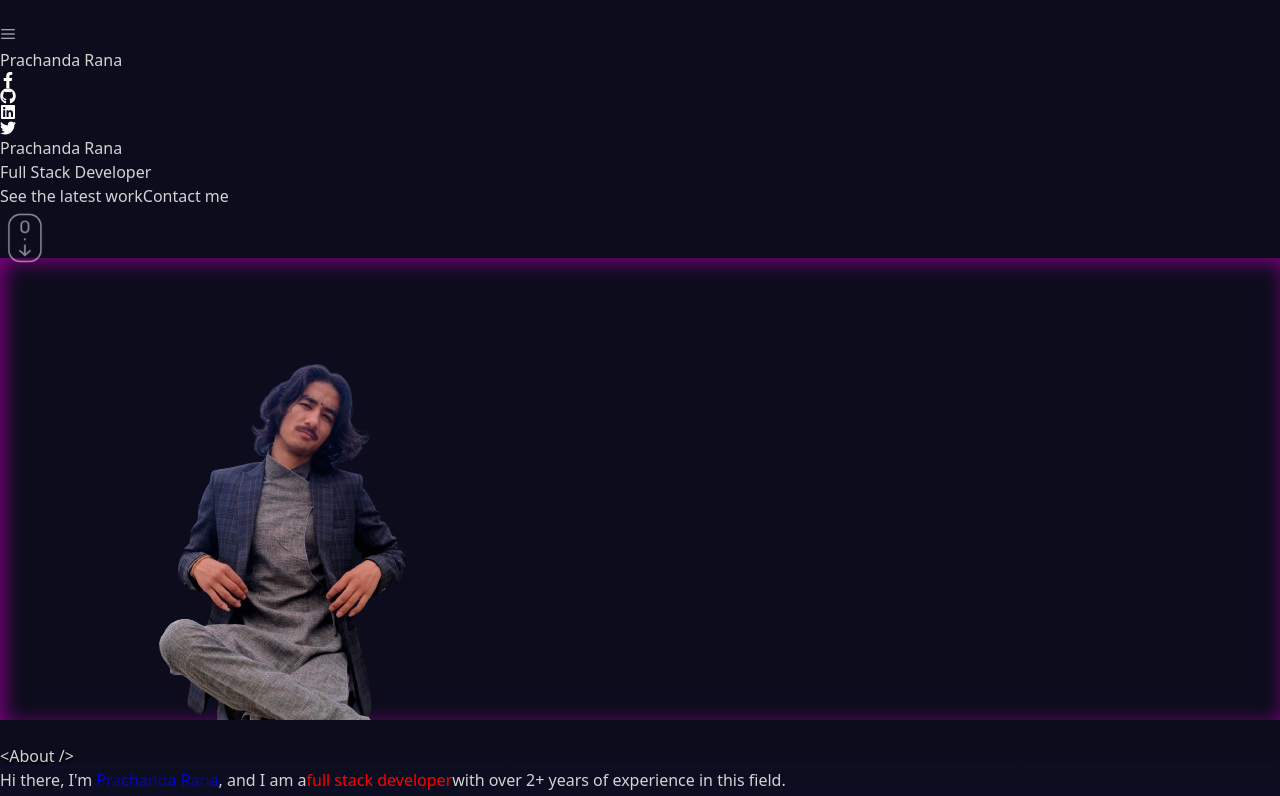
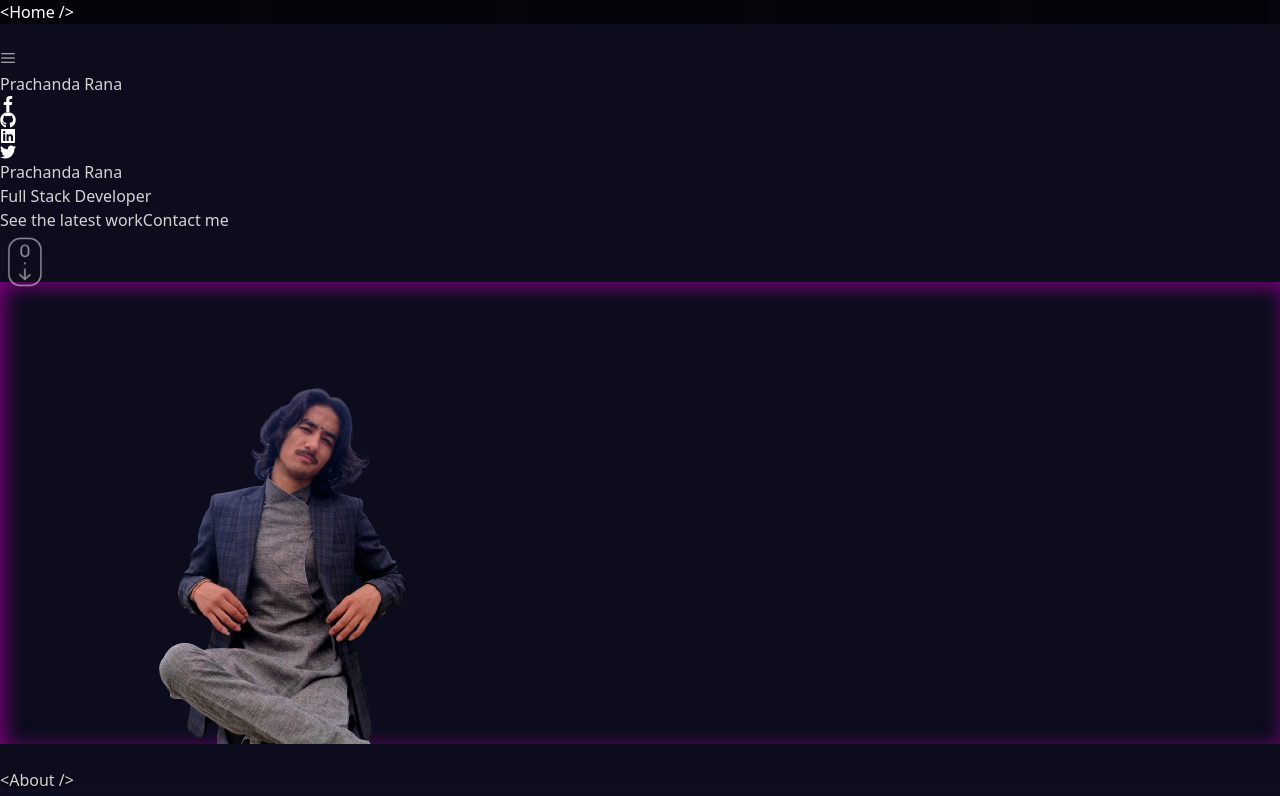
Before and after one commit to prafulstha98/portfolio, a React (Vite) app in the folder PORTFOLIO-WEB/: page / in a window 1280 px wide. Shown: the top 796 px of the page. Built offline with nearby package versions, Linux system fonts and the light colour scheme.

Commit message:
complete the side bar

```diff
--- a/PORTFOLIO-WEB/src/App.jsx
+++ b/PORTFOLIO-WEB/src/App.jsx
@@ -2,6 +2,7 @@ import Cursor from "./Components/Cursor";
 import Footer from "./Components/Footer";
 import Navbar from "./Components/Navbar";
 import Parallax from "./Components/Parallax";
+import TagComponent from "./Components/TagComponent";
 import About from "./Pages/About";
 import Contacts from "./Pages/Contacts";
 import Hero from "./Pages/Hero";
@@ -16,6 +17,7 @@ const App = () => {
   return <div >
     <Cursor />
     <section id="homepage">
+      <TagComponent title="Home" />
       <Navbar />
       <Hero />
     </section>
--- a/PORTFOLIO-WEB/src/Components/Sidebar.jsx
+++ b/PORTFOLIO-WEB/src/Components/Sidebar.jsx
@@ -7,7 +7,7 @@ const Sidebar = () => {
 
     const variants = {
         open: {
-            clipPath: "circle(1200px at 30px 32px)",
+            clipPath: "circle(1200px at 30px 31px)",
             transition: {
                 delay: 0.5,
                 type: 'spring',
@@ -16,7 +16,7 @@ const Sidebar = () => {
             }
         },
         closed: {
-            clipPath: "circle(25px at 30px 32px)",
+            clipPath: "circle(23px at 30px 31px)",
             transition: {
                 delay: 0.5,
                 type: 'spring',
@@ -58,7 +58,7 @@ const Sidebar = () => {
         >
             <motion.div
                 variants={variants}
-                className="fixed top-0 left-0 w-60 md:w-80  h-screen md:h-auto  bg-white">
+                className="fixed -top-1 left-0 w-60 md:w-80  h-screen md:h-auto  bg-white">
                 <motion.div
                     variants={linkVariants}
                     className="  w-52 md:w-80 min-h-[590px] z-50 absolute flex flex-col bg-white mt-20 md:mt-0 md:justify-center  items-center md:items-start gap-4">
@@ -75,7 +75,7 @@ const Sidebar = () => {
             </motion.div>
             <button
                 onClick={() => setOpen(prev => !prev)}
-                className="w-12 h-12 fixed border-none rounded-lg bg-transparent left-5 top-2">
+                className="w-12 h-12 fixed border-none rounded-lg bg-transparent left-5 top-1">
                 {
                     open ? <RxCross2 className="h-6 w-6" /> : <RxHamburgerMenu className="h-6 w-6" />
                 }
--- a/PORTFOLIO-WEB/src/Components/TagComponent.jsx
+++ b/PORTFOLIO-WEB/src/Components/TagComponent.jsx
@@ -6,7 +6,7 @@ const TagComponent = ({ title }) => {
             whileTap={{ boxShadow: "inset 2px 2px 400px black", color: 'white' }}
             transition={{ duration: .5 }}
             className='sticky  bg-slate-200 text-slate-800 z-10 top-0 left-0'>
-            <h2 style={{ textShadow: '1px 2px 2px black' }} className="text-center text-4xl md:text-5xl uppercase font-semibold p-1">&lt;{title} /&gt;</h2>
+            <h2 style={{ textShadow: '1px 2px 2px black' }} className="text-center text-4xl md:text-5xl capitlise font-semibold p-1">&lt;{title} /&gt;</h2>
         </motion.div>
     )
 }
```
